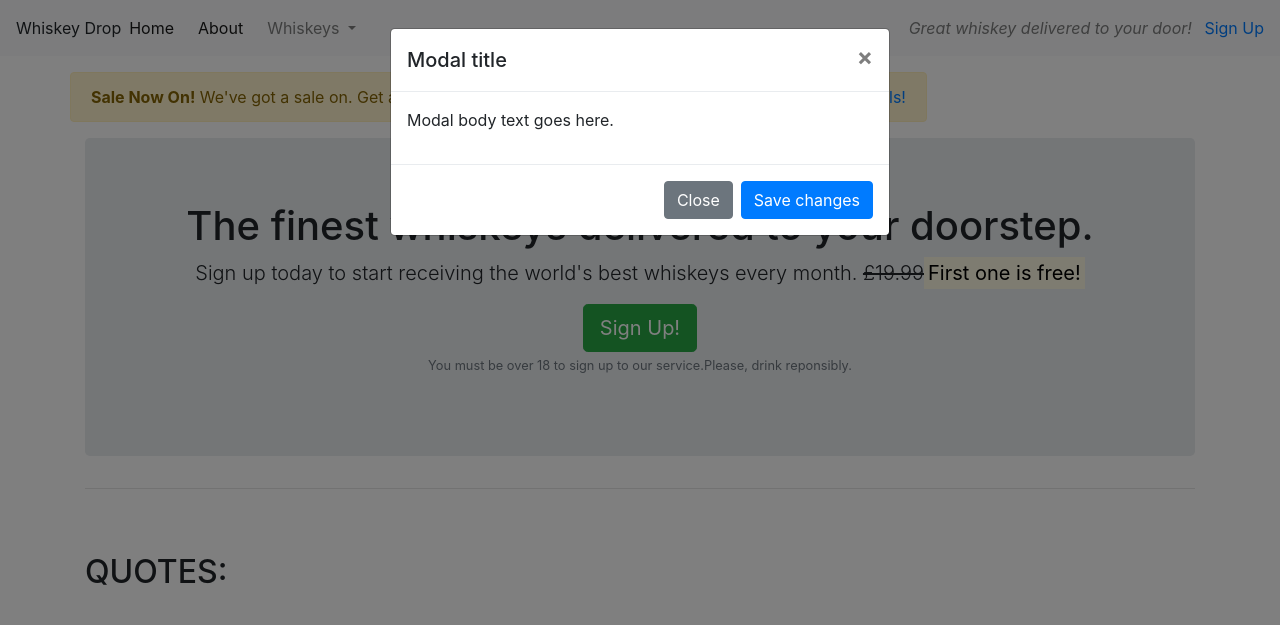
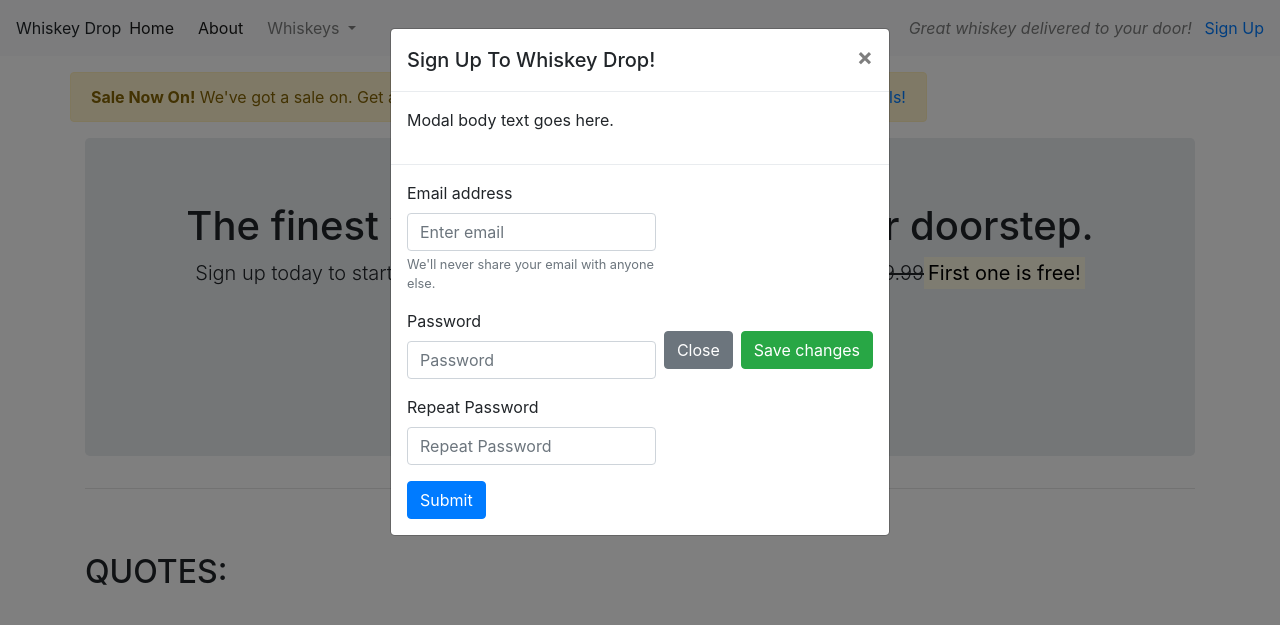
Before and after one commit to Alejandrajimenez07/Whiskey-project, a plain HTML site: page index.html in a window 1280 px wide. Both pictures are taken after a click on the button "Sign Up!". Shown: the top 625 px of the page. Drawn offline with nearby package versions, Linux system fonts and the light colour scheme.

Commit message:
added form to the modal box and edited the text, label for, input type, id and placeholder

```diff
--- a/index.html
+++ b/index.html
@@ -141,7 +141,7 @@
         <div class="modal-dialog" role="document">
           <div class="modal-content">
             <div class="modal-header">
-              <h5 class="modal-title">Modal title</h5>
+              <h5 class="modal-title">Sign Up To Whiskey Drop!</h5>
               <button type="button" class="close" data-dismiss="modal" aria-label="Close">
                 <span aria-hidden="true">&times;</span>
               </button>
@@ -150,8 +150,24 @@
               <p>Modal body text goes here.</p>
             </div>
             <div class="modal-footer">
+                <form>
+                    <div class="form-group">
+                      <label for="exampleInputEmail1">Email address</label>
+                      <input type="email" class="form-control" id="exampleInputEmail1" aria-describedby="emailHelp" placeholder="Enter email">
+                      <small id="emailHelp" class="form-text text-muted">We'll never share your email with anyone else.</small>
+                    </div>
+                    <div class="form-group">
+                      <label for="password">Password</label>
+                      <input type="password" class="form-control" id="password" placeholder="Password">
+                    </div>
+                    <div class="form-group">
+                        <label for="exampleInputPassword1">Repeat Password</label>
+                        <input type="password" class="form-control" id="repeatPassword" placeholder="Repeat Password">
+                      </div>
+                    <button type="submit" class="btn btn-primary">Submit</button>
+                  </form>
               <button type="button" class="btn btn-secondary" data-dismiss="modal">Close</button>
-              <button type="button" class="btn btn-primary">Save changes</button>
+              <button type="button" class="btn btn-success">Save changes</button>
             </div>
           </div>
         </div>
```
